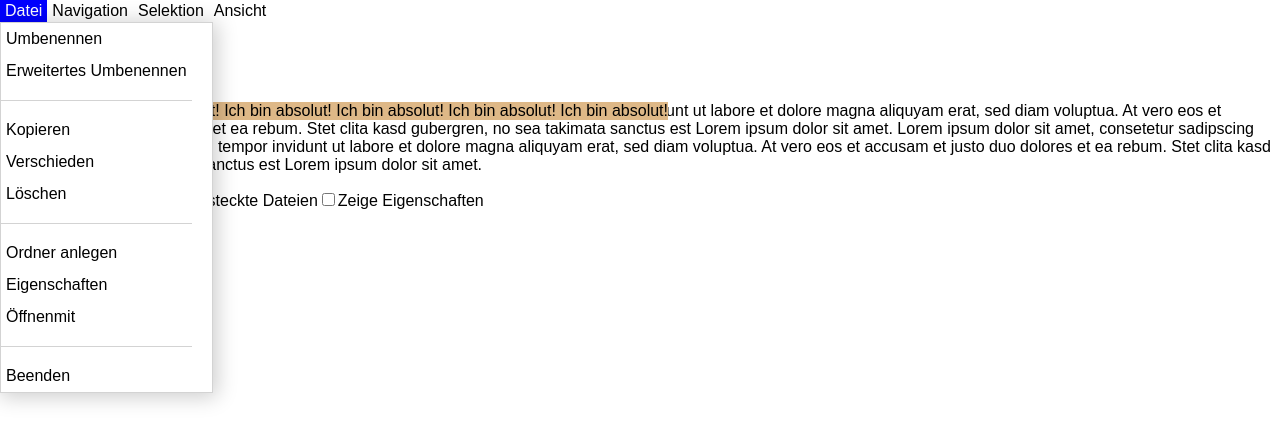
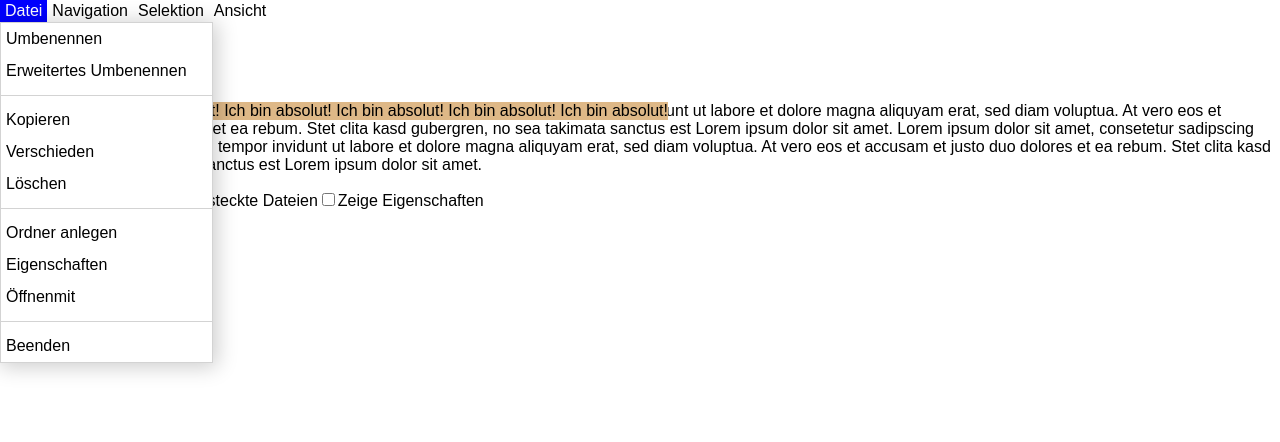
Before and after one commit to uriegel/menubar-react, a React (Create React App) app: page / in a window 1280 px wide. Both pictures are taken after a click on the item "Datei". Shown: the top 442 px of the page. Built offline with nearby package versions, Linux system fonts and the light colour scheme.

Commit message:
Menuitem select

```diff
--- a/src/component/SubMenu.css
+++ b/src/component/SubMenu.css
@@ -38,3 +38,8 @@
 .mbr--submenu-item-container {
     padding: 5px 20px 5px 0px;
 }
+
+.mbr--submenu-item-container.selected {
+    color: var(--mbr-menubar-selected-color);
+    background-color: var(--mbr-menubar-selected-background-color);
+}
--- a/src/component/SubMenu.tsx
+++ b/src/component/SubMenu.tsx
@@ -1,4 +1,4 @@
-import React from 'react'
+import React, { useState } from 'react'
 import { MenuItemProps, MenuItemType } from '.'
 import { MenuItem } from './MenuItem'
 import { Separator } from './Separator'
@@ -14,6 +14,8 @@ interface SubMenuComponentProps {
 }
 
 export const SubMenu = ({name, index, selectedIndex, subMenuOpened, items}: SubMenuComponentProps) => {
+
+    const [selectedItem, setSelectedItem] = useState(-1)
 
     const onClick = () => {
         document.dispatchEvent(new CustomEvent('menubar-clicked', {
@@ -42,13 +44,14 @@ export const SubMenu = ({name, index, selectedIndex, subMenuOpened, items}: SubM
             ?
                 <div className='mbr--submenu'>
                     <div className='mbr--submenu_list'>
-                        {items.map((n, i) => (
-                            <div className='mbr--submenu-item-container'>
-                                {n.type == MenuItemType.Separator
-                                ? (<Separator />)
-                                : (<MenuItem name={n.name ?? ""} isAccelerated={false} />)}
-                            </div>
-                        ))}
+                        {items.map((n, i) =>
+                            n.type != MenuItemType.Separator
+                                ? (<div key={i} className={`mbr--submenu-item-container ${i == selectedItem ? "selected" : ""}`}
+                                    onMouseOver={() => setSelectedItem(i)}>
+                                    <MenuItem name={n.name ?? ""} isAccelerated={false} />
+                                </div>)
+                                : (<Separator key={i} />)
+                        )}
                     </div>
                 </div>
             : null}
--- a/src/component/index.tsx
+++ b/src/component/index.tsx
@@ -53,18 +53,18 @@ const Menubar = ({ items }: MenubarProps ) => {
 
     return (
         <ul className="mbr--menubar" onBlur={onBlur} tabIndex={-1}>
-            {items.map((n, i) => SubMenu({
-                name: n.name, index: i, selectedIndex, subMenuOpened,
-                items: n.items, isAccelerated: false
-            }))}
+            {items.map((n, i) =>
+                (<SubMenu key={i} name={n.name} index={i} selectedIndex={selectedIndex} subMenuOpened = { subMenuOpened }
+                items = { n.items } isAccelerated = {false} />)
+            )}
         </ul>
     )
 }
 
 export default Menubar
 
-// TODO Selector for checkbox
+// TODO Callbacks/events when clicked
+// TODO Selector for checkbox / state
+// TODO alt-> Menu opens with accelerators
+// TODO Keyboard control mouse up/down in Submenu
 // TODO Shortcuts
-// TODO Callbacks/events when clicked
-// TODO alt-> Menu opens with accelerators
-// TODO Keyboard control
```
